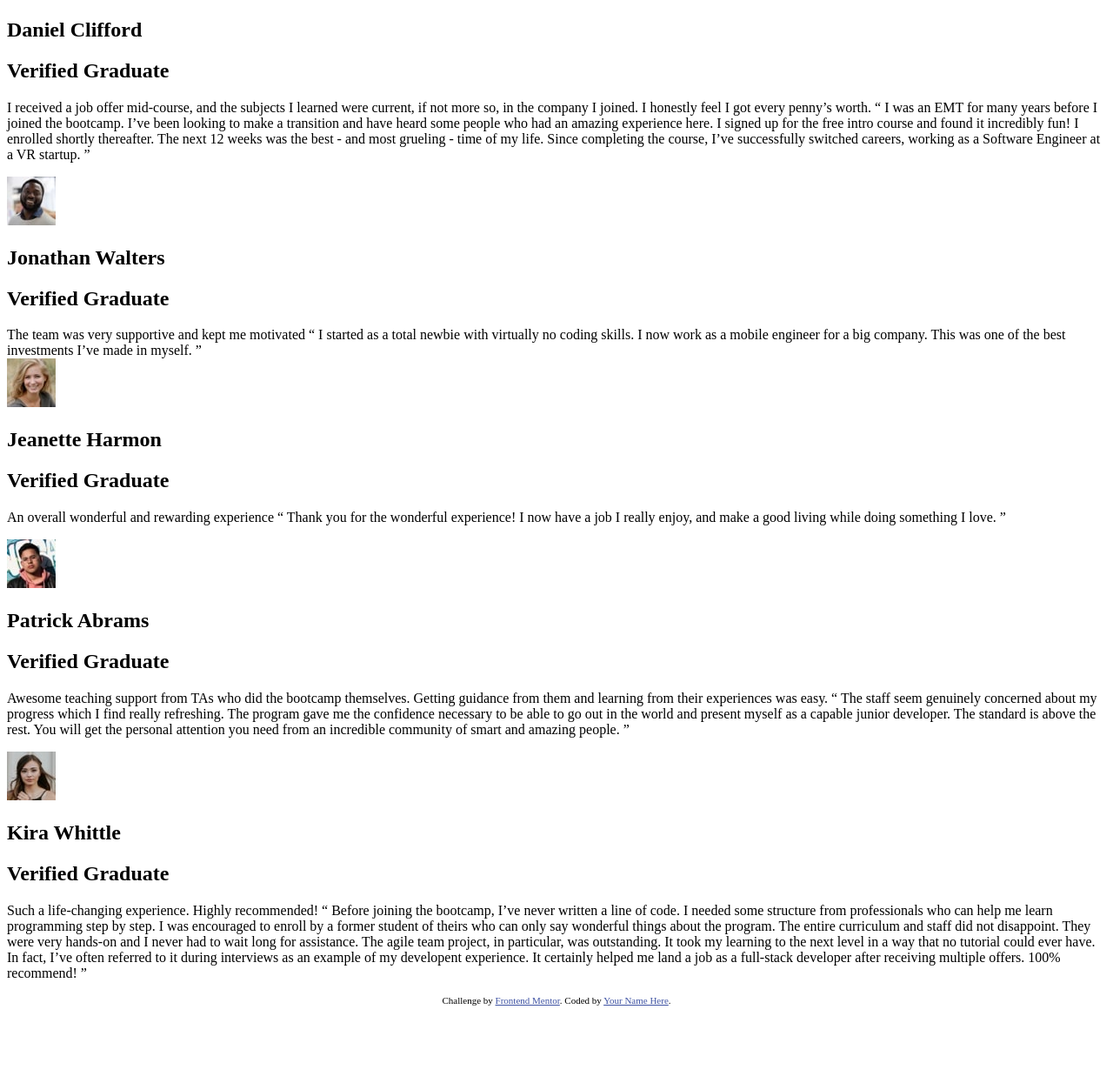
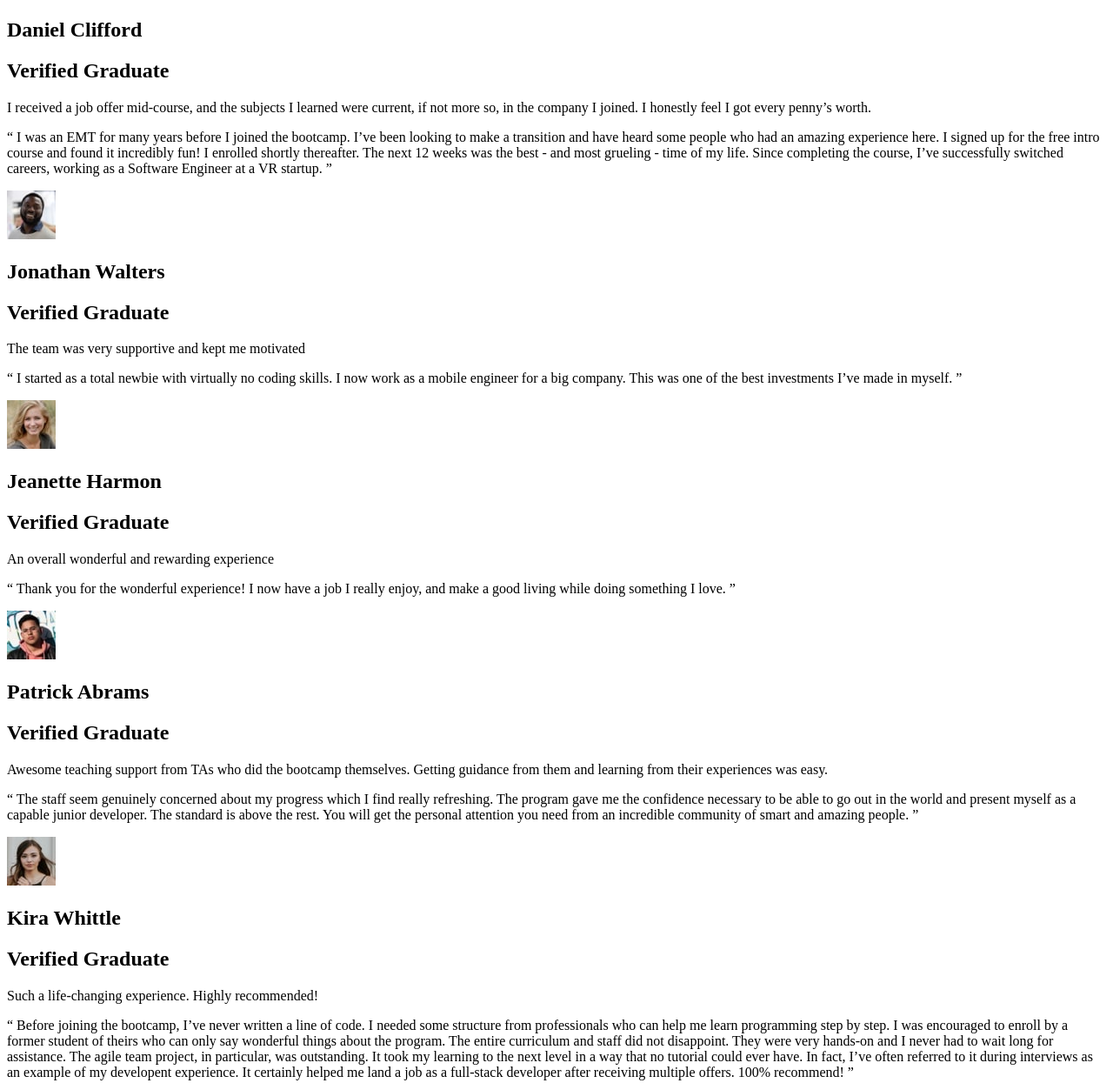
Before and after one commit to Hea092024/testimonials-grid-section-main, a plain HTML site: page index.html in a window 1280 px wide. Shown: the part 67-1312 px from the top of the page at 87% size. Before the commit the page ends 1231 px from the top, so only its background shows below. Drawn offline with Linux system fonts and the light colour scheme.

Commit message:
added anopther p

```diff
--- a/index.html
+++ b/index.html
@@ -27,9 +27,9 @@
 <section>
   <p class="bold">
   I received a job offer mid-course, and the subjects I learned were current, if not more so,
-  in the company I joined. I honestly feel I got every penny’s worth.
+  in the company I joined. I honestly feel I got every penny’s worth.</p>
 
-  “ I was an EMT for many years before I joined the bootcamp. I’ve been looking to make a
+  <p class="quote">“ I was an EMT for many years before I joined the bootcamp. I’ve been looking to make a
   transition and have heard some people who had an amazing experience here. I signed up
   for the free intro course and found it incredibly fun! I enrolled shortly thereafter.
   The next 12 weeks was the best - and most grueling - time of my life. Since completing
@@ -44,10 +44,12 @@
   <h2>Verified Graduate</h2>
   </div>
   </header>
-  The team was very supportive and kept me motivated
+  <section>
+    <p class="bold">
+  The team was very supportive and kept me motivated</p>
 
-  “ I started as a total newbie with virtually no coding skills. I now work as a mobile engineer
-  for a big company. This was one of the best investments I’ve made in myself. ”</article>
+ <p class="quote"> “ I started as a total newbie with virtually no coding skills. I now work as a mobile engineer
+  for a big company. This was one of the best investments I’ve made in myself. ”</p></section></article>
   <article>
     <header>
       <div>
@@ -56,13 +58,14 @@
   <h2>Verified Graduate</h2>
   </div>
 </header>
+<section>
 <p class="bold"></p>
-  An overall wonderful and rewarding experience
+  An overall wonderful and rewarding experience</p>
 
-  “ Thank you for the wonderful experience! I now have a job I really enjoy, and make a good living
-  while doing something I love. ”
-</p>
-</article>
+ <p class="quote"> “ Thank you for the wonderful experience! I now have a job I really enjoy, and make a good living
+  while doing something I love. ”</p>
+
+</section></article>
   <article>
     <header>
       <div>
@@ -74,12 +77,12 @@
 <section>
   <p class="bold">
   Awesome teaching support from TAs who did the bootcamp themselves. Getting guidance from them and
-  learning from their experiences was easy.
+  learning from their experiences was easy.</p>
 
-  “ The staff seem genuinely concerned about my progress which I find really refreshing. The program
+ <p class="quote">“ The staff seem genuinely concerned about my progress which I find really refreshing. The program
   gave me the confidence necessary to be able to go out in the world and present myself as a capable
   junior developer. The standard is above the rest. You will get the personal attention you need from
-  an incredible community of smart and amazing people. ”</p></section></article>
+  an incredible community of smart and amazing people. ”</p> </section></article>
   <article>
     <header>
       <div>
@@ -90,16 +93,16 @@
 </header>
 <section>
   <p class="bold">
-  Such a life-changing experience. Highly recommended!
+  Such a life-changing experience. Highly recommended!</p>
 
-  “ Before joining the bootcamp, I’ve never written a line of code. I needed some structure from
+ <p class="quote">“ Before joining the bootcamp, I’ve never written a line of code. I needed some structure from
   professionals who can help me learn programming step by step. I was encouraged to enroll by a former
   student of theirs who can only say wonderful things about the program. The entire curriculum and staff
   did not disappoint. They were very hands-on and I never had to wait long for assistance. The agile team
   project, in particular, was outstanding. It took my learning to the next level in a way that no tutorial
   could ever have. In fact, I’ve often referred to it during interviews as an example of my developent
   experience. It certainly helped me land a job as a full-stack developer after receiving multiple offers.
-  100% recommend! ”</p></section></article>
+  100% recommend! ”</p> </section></article>
   </main>
 
 <footer>
```
